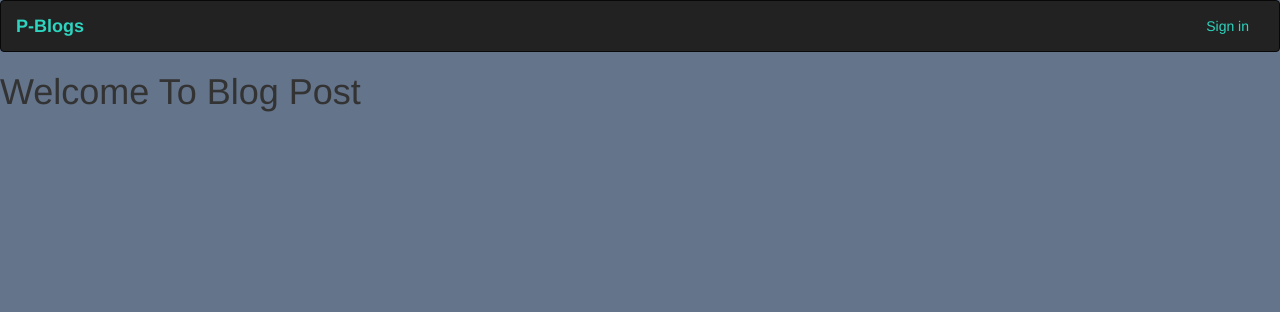
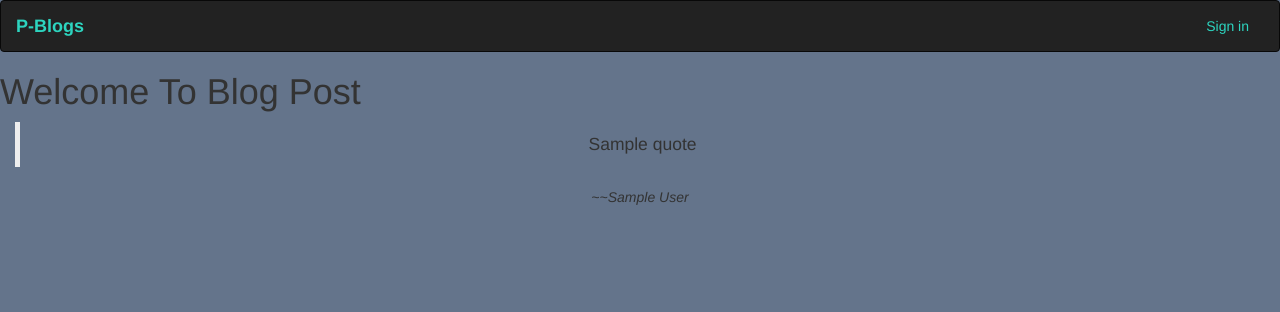
Before and after one commit to kema-ray/Blog-Post, a Flask app: template app/templates/index.html in a window 1280 px wide. Shown: the top 312 px of the page. Run offline with Flask 2, Linux system fonts and the light colour scheme; the template is opened without the code that fills it: most values are stand-ins (such as "Sample title", 1, 10 or a date in 2020); some libraries are stand-ins or nearby versions; some web fonts are replaced.

Commit message:
Append the display for the quotes

```diff
--- a/app/main/views.py
+++ b/app/main/views.py
@@ -1,3 +1,5 @@
+from email.quoprimime import quote
+from random import random
 from flask import redirect, render_template,url_for,request,abort
 from . import main
 from ..models import Blog,User,Comment,Upvote,Downvote
@@ -5,13 +7,15 @@
 from flask_login import login_required,current_user
 from .. import db,photos
 import datetime
+from ..request import get_quotes
 
 @main.route('/')
 def index():
 
     title = 'P-Blogs'
+    random_quotes=get_quotes()
 
-    return render_template('index.html',title=title)
+    return render_template('index.html',title=title,quote=random_quotes)
 
 @main.route('/Blog/new',methods=["GET","POST"])
 @login_required
--- a/app/models.py
+++ b/app/models.py
@@ -3,6 +3,10 @@
 from werkzeug.security import generate_password_hash,check_password_hash
 from flask_login import UserMixin
 
+class Quote:
+    def __init__(self,quote,author):
+        self.quote=quote
+        self.author=author
 
 @login_manager.user_loader
 def load_user(user_id):
--- a/app/templates/index.html
+++ b/app/templates/index.html
@@ -3,5 +3,17 @@
 <title>{{ title }}</title>
 {%block content%}
 <h1>Welcome To Blog Post</h1>
+<div class="container-fluid">
+    <div class="px-4 py-5 my-5 text-center">
+        <figure class="text-center text-blue">
+            <blockquote class="blockquote">
+                <p>{{quote.quote}}</p>
+            </blockquote>
+            <figcaption class="footer">
+                <cite title="Title">~~{{quote.author}}</cite>
+            </figcaption>
+        </figure>
+    </div>
+</div>
 
 {%endblock%}
```
